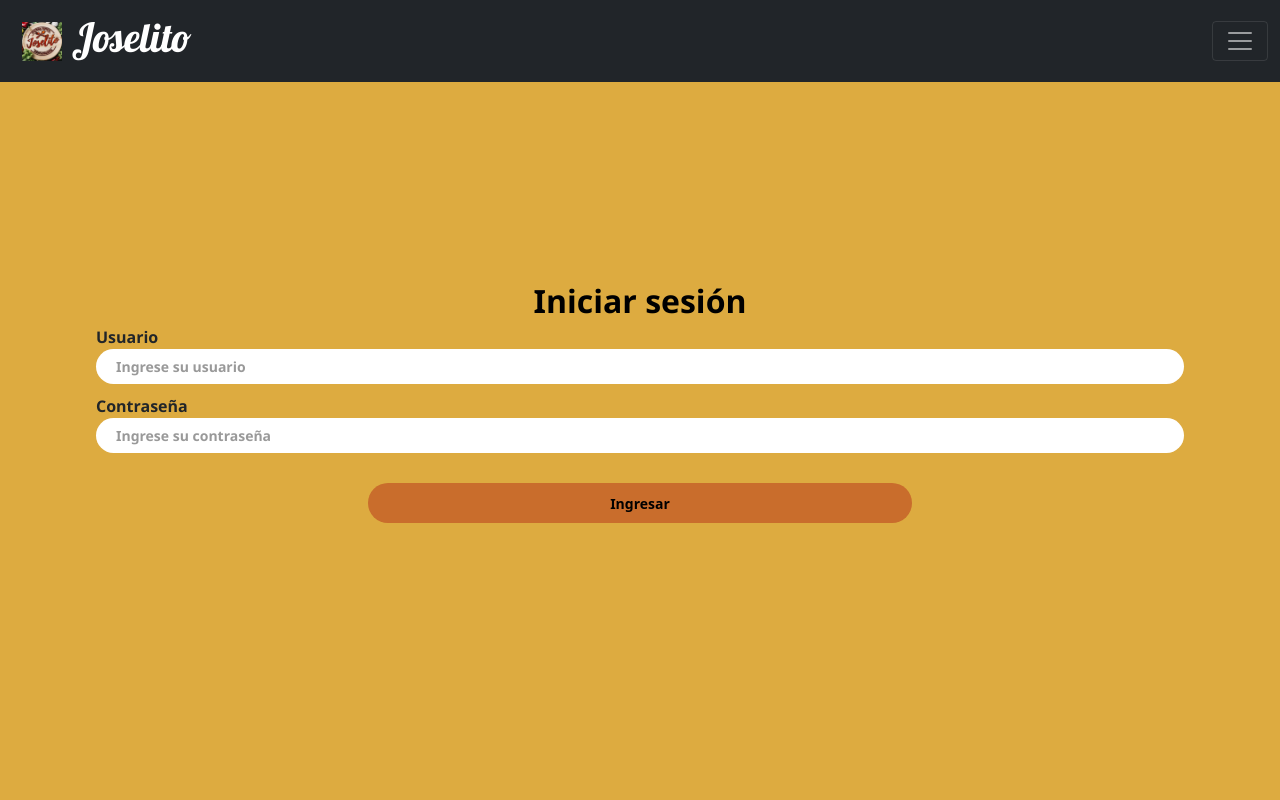
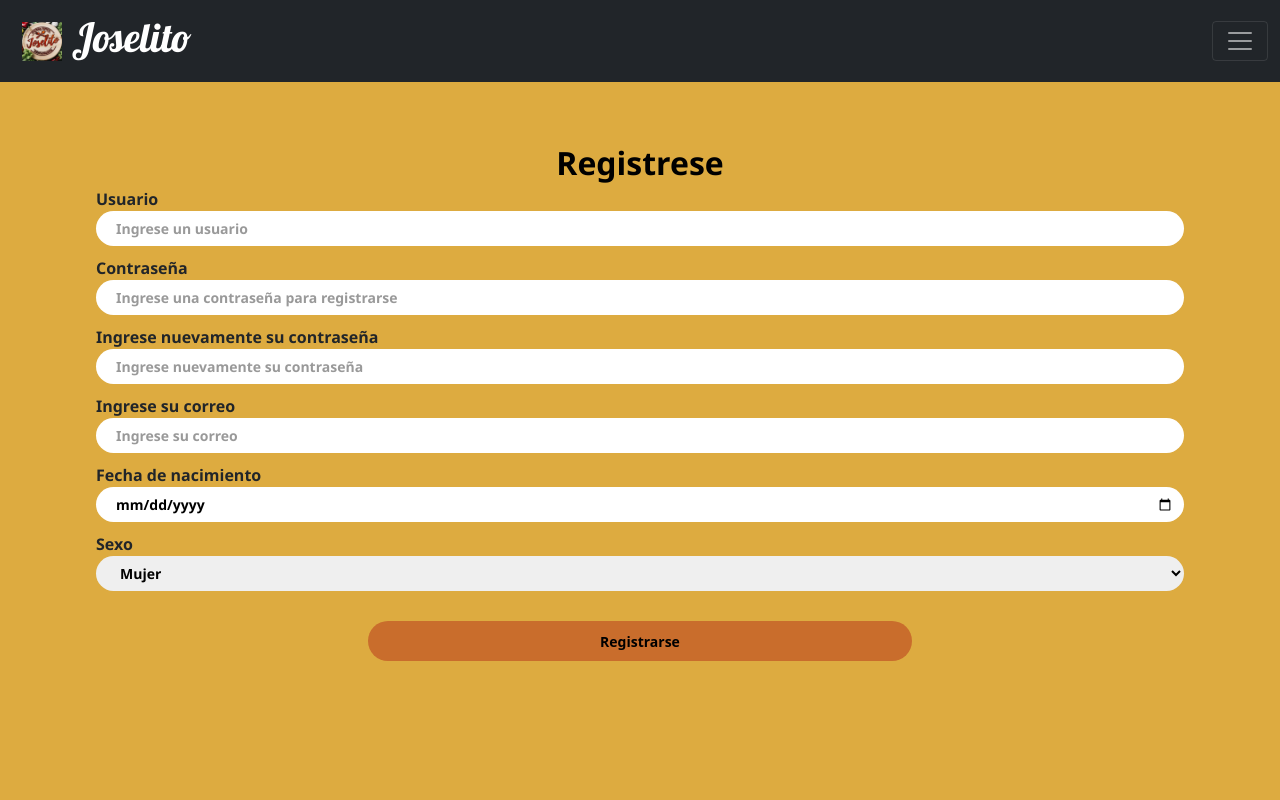
Before and after one commit to erickdiaz01/ProyectoDevWebCookiesC3, a React (Create React App) app in the folder DesarrolloCodigoFuente/proyecto-restaurante/: page / in a window 1280 px wide. Shown: the top 800 px of the page. Built offline with nearby package versions, Linux system fonts and the light colour scheme.

Commit message:
Implementación registro de usuario, con algunos ajustes por hacer

```diff
--- a/DesarrolloCodigoFuente/proyecto-restaurante/src/App.js
+++ b/DesarrolloCodigoFuente/proyecto-restaurante/src/App.js
@@ -1,15 +1,17 @@
 import "./App.css";
 import Login from "./Pages/Login/Login";
 import Header from "./Commons/Header/Header";
-import Footer from "./Commons/Footer/Footer"
+import Footer from "./Commons/Footer/Footer";
+import CreateUser from "./Pages/CreateUser/CreateUser";
 import "bootstrap/dist/css/bootstrap.min.css";
 
 function App() {
   return (
     <div className="App">
       <Header />
-      <Login />
-      <Footer/>
+      {/* <Login /> */}
+      <CreateUser />
+      <Footer />
     </div>
   );
 }
--- /dev/null
+++ b/DesarrolloCodigoFuente/proyecto-restaurante/src/Pages/CreateUser/CreateUser.css
@@ -0,0 +1,78 @@
+.register-container {
+    display: flex;
+    flex-direction: column;
+    justify-content: center;
+    align-items: center;
+    position: relative;
+
+    width: 100%;
+    height: 100vh;
+    background-color: rgb(221, 171, 64);
+  }
+
+  .register-content {
+    width: 85%;
+    height: 100%;
+    display: flex;
+    flex-direction: column;
+    justify-content: center;
+    margin: auto;
+    position: absolute;
+
+  }
+
+  .submit-button-container {
+    display: flex;
+    justify-content: center;
+    align-items: center;
+    margin-top: 20px;
+  }
+
+  .submit-button {
+    width: 50%;
+    height: 40px;
+    border-radius: 25px;
+    border: none;
+    outline: none;
+    background-color: rgb(201, 109, 44);
+    color: black;
+    font-size: 14px;
+    font-weight: bold;
+  }
+
+  .submit-button:hover {
+    opacity: 0.8;
+    background-color: chocolate;
+  }
+
+  .label-error {
+    font-size: 12px;
+    color: rgb(124, 28, 33);
+    width: fit-content;
+    height: fit-content;
+    padding: 10px;
+    box-sizing: border-box;
+    margin-left: 10px;
+  }
+
+  .label-alert {
+    font-size: 14px;
+    color: rgb(124, 28, 33);
+    background-color: rgb(240, 199, 199);
+    width: fit-content;
+    height: fit-content;
+    padding: 5px;
+    box-sizing: border-box;
+    border-radius: 5px;
+    margin-bottom: 10px;
+    margin-top: 20px;
+  }
+  @media (min-width: 320px) {
+    /* smartphones, portrait iPhone, portrait 480x320 phones (Android) */
+    table,
+    p,
+    img {
+      padding-right: 1em;
+      width: 100%;
+    }
+  }
--- /dev/null
+++ b/DesarrolloCodigoFuente/proyecto-restaurante/src/Pages/CreateUser/CreateUser.js
@@ -0,0 +1,181 @@
+import React, { useState } from "react";
+
+import Title from "./components/Title/Title";
+import Label from "../Login/components/Label/Label";
+import Input from "./components/Input/Input";
+//Importación de estilos
+import "./CreateUser.css";
+
+const CreateUser = () => {
+  const [user, setUser] = useState("");
+  const [password, setPassword] = useState("");
+  const [repeatPassword, setRepeatPassword] = useState("");
+  const [email, setEmail] = useState("");
+  const [fechaNacimiento, setFechaNacimiento] = useState("");
+  const [genero, setGenero] = useState("");
+  const [fechaNacimientoInvalid, setFechaNacimientoInvalid] = useState(false);
+  const [isRegister, setIsRegister] = useState(false);
+  const [passwordError, setPasswordError] = useState(false);
+  const [emailValid, setEmailValid] = useState(false);
+  const [hasError, setHasError] = useState(false);
+
+  function handleChange(name, value) {
+    if (name === "user") {
+      setUser(value);
+      setHasError(false);
+    } else if (name === "password") {
+      if (value.length < 6) {
+        setPasswordError(true);
+        setHasError(false);
+      } else {
+        setPassword(value);
+        setPasswordError(false);
+        setHasError(false);
+      }
+    } else if (name === "repeatPassword") {
+      if (value === password.value) {
+        setPasswordError(false);
+        setHasError(false);
+        setRepeatPassword(value);
+      } else {
+        setPasswordError(true);
+        setHasError(true);
+      }
+    } else if (name === "email") {
+      if (/^\w+([\.-]?\w+)*@\w+([\.-]?\w+)*(\.\w{2,3,4})+$/.test(value)) {
+        setEmailValid(true);
+      } else {
+        setEmailValid(false);
+      }
+    } else if (name === "fechaNacimiento") {
+      if (calcularEdad < 16) {
+        setFechaNacimientoInvalid(true);
+      } else {
+        setFechaNacimientoInvalid(false);
+      }
+    }
+  }
+
+  function handleSubmit() {
+    let account = {
+      user,
+      password,
+      repeatPassword,
+      email,
+      fechaNacimiento,
+      genero,
+    };
+    if (account) {
+      ifMatch(account);
+    }
+  }
+  function ifMatch(param) {
+    if (param.user.length > 3 && param.password.length > 6) {
+      if (param.user === "ErickDiaz" && param.password === "Salem 14") {
+        const { user, password } = param;
+        let ac = { user, password };
+        let account = JSON.stringify(ac);
+        localStorage.setItem("account", account);
+        setIsRegister(false);
+        setHasError(false);
+      } else {
+        setIsRegister(true);
+        setHasError(true);
+      }
+    } else {
+      setHasError(true);
+    }
+  }
+
+  function calcularEdad(fechaNacimiento) {
+    var hoy = new Date();
+    var cumpleanos = new Date(fechaNacimiento);
+    var edad = hoy.getFullYear() - cumpleanos.getFullYear();
+    var m = hoy.getMonth() - cumpleanos.getMonth();
+
+    if (m < 0 || (m === 0 && hoy.getDate() < cumpleanos.getDate())) {
+      edad--;
+    }
+
+    return edad;
+  }
+
+  return (
+    <div className="register-container">
+      <div className="register-content">
+        <Title text="Registrese" />
+        <Label text="Usuario" />
+        <Input
+          attribute={{
+            id: "user",
+            name: "user",
+            type: "text",
+            placeholder: "Ingrese un usuario",
+          }}
+          handleChange={handleChange}
+          required
+        />
+        <Label text="Contraseña" />
+        <Input
+          attribute={{
+            id: "password",
+            name: "password",
+            type: "password",
+            placeholder: "Ingrese una contraseña para registrarse",
+          }}
+          handleChange={handleChange}
+          param={passwordError}
+          required
+        />
+        <Label text="Ingrese nuevamente su contraseña" />
+        <Input
+          attribute={{
+            id: "repeatPassword",
+            name: "repeatPassword",
+            type: "password",
+            placeholder: "Ingrese nuevamente su contraseña",
+          }}
+          handleChange={handleChange}
+          param={passwordError}
+          required
+        />
+        <Label text="Ingrese su correo" />
+        <Input
+          attribute={{
+            id: "email",
+            name: "email",
+            type: "email",
+            placeholder: "Ingrese su correo",
+          }}
+          handleChange={handleChange}
+          param={passwordError}
+          required
+        />
+        <Label text="Fecha de nacimiento" />
+        <input
+          id="fechaNacimiento"
+          type="date"
+          name="fechaNacimiento"
+          value="fechaNacimiento"
+          onChange={(e) => handleChange(e.target.name, e.target.value)}
+          className={fechaNacimientoInvalid? "input-error" : "regular-style"}
+          required
+        />
+        <Label text="Sexo" />
+        <select required id="genero" name="genero" onChange={(e) => handleChange(e.target.name, e.target.value)}
+          className="regular-style">
+          <option value="M">Mujer</option>
+          <option value="H">Hombre</option>
+          <option value="O">Otro</option>
+        </select>
+        <div className="submit-button-container">
+          <button onClick={handleSubmit} className="submit-button">
+            Registrarse
+          </button>
+        </div>
+      </div>
+    </div>
+  );
+};
+
+export default CreateUser;
--- /dev/null
+++ b/DesarrolloCodigoFuente/proyecto-restaurante/src/Pages/CreateUser/components/Input/Input.css
@@ -0,0 +1,47 @@
+.input-container {
+    width: 100%;
+  }
+
+  .regular-style {
+    width: 100%;
+    height: 35px;
+    border-radius: 25px;
+    border: none;
+    padding: 0 10px 0 20px;
+    box-sizing: border-box;
+    margin-bottom: 10px;
+    color: black;
+    font-size: 14px;
+    outline: none;
+    font-weight: bold;
+    font-family: "Segoe UI", Tahoma, Geneva, Verdana, sans-serif;
+  }
+
+  .regular-style::placeholder {
+    font-size: 14px;
+    color: gray;
+    opacity: 0.8;
+
+    font-family: "Segoe UI", Tahoma, Geneva, Verdana, sans-serif;
+  }
+
+  .input-error {
+    border: 1px solid rgb(124, 28, 33);
+    color: rgb(124, 28, 33);
+    background-color: rgb(240, 199, 199);
+    width: 100%;
+    height: 35px;
+    border-radius: 25px;
+
+    padding: 0 10px 0 20px;
+    box-sizing: border-box;
+    margin-bottom: 10px;
+    font-size: 14px;
+    outline: none;
+  }
+  .input-error::placeholder {
+    color: rgb(124, 28, 33);
+    opacity: 0.8;
+    font-weight: bold;
+    font-family: "Segoe UI", Tahoma, Geneva, Verdana, sans-serif;
+  }
--- /dev/null
+++ b/DesarrolloCodigoFuente/proyecto-restaurante/src/Pages/CreateUser/components/Input/Input.jsx
@@ -0,0 +1,21 @@
+import React from "react";
+//Importación de estilo
+import "./Input.css";
+
+const Input = ({attribute, handleChange, param})=>{
+    return(
+        <div className="input-container">
+            <input
+            id={attribute.id}
+            name={attribute.name}
+            placeholder={attribute.placeholder}
+            type={attribute.type}
+            onChange={(e)=> handleChange(e.target.name,e.target.value)}
+            className={param ?"input-error":"regular-style"}
+            />
+        </div>
+
+    )
+};
+
+export default Input;
--- /dev/null
+++ b/DesarrolloCodigoFuente/proyecto-restaurante/src/Pages/CreateUser/components/Label/Label.css
@@ -0,0 +1,4 @@
+label {
+    font-family: "Segoe UI", Tahoma, Geneva, Verdana, sans-serif;
+    font-weight: bold;
+  }
--- /dev/null
+++ b/DesarrolloCodigoFuente/proyecto-restaurante/src/Pages/CreateUser/components/Label/Label.jsx
@@ -0,0 +1,9 @@
+import React from "react";
+//Importación de estilo
+import "./Label.css";
+
+const Label = ({ text }) => {
+  return <label>{text}</label>;
+};
+
+export default Label;
--- /dev/null
+++ b/DesarrolloCodigoFuente/proyecto-restaurante/src/Pages/CreateUser/components/Title/Title.css
@@ -0,0 +1,10 @@
+.title-container {
+    color: black;
+    font-size: xx-large;
+    text-align: center;
+    font-weight: bolder;
+  }
+  .title-label {
+    font-weight: bold;
+    font-family: "Segoe UI", Tahoma, Geneva, Verdana, sans-serif;
+  }
--- /dev/null
+++ b/DesarrolloCodigoFuente/proyecto-restaurante/src/Pages/CreateUser/components/Title/Title.jsx
@@ -0,0 +1,15 @@
+import React from "react";
+
+import "./Title.css";
+
+const Title = ({text})=>{
+    return(
+        <div className="title-container">
+            <label className="title-label">
+                {text}
+            </label>
+        </div>
+    )
+};
+
+export default Title;
--- a/DesarrolloCodigoFuente/proyecto-restaurante/src/Pages/Login/Login.js
+++ b/DesarrolloCodigoFuente/proyecto-restaurante/src/Pages/Login/Login.js
@@ -65,8 +65,8 @@ const Login = () => {
         <Title text="Iniciar sesión" />
         {hasError && (
           <label className="label-alert">
-            Su contraseña o usuario son incorrectos, o no existen en la
-            plataforma
+            Su Usuario o Contraseña son incorrectos, o no existen en la
+            plataforma.
           </label>
         )}
         <Label text="Usuario" />
```
Also changed, not shown: 1 other file (tests, documents, lock files or other folders).
